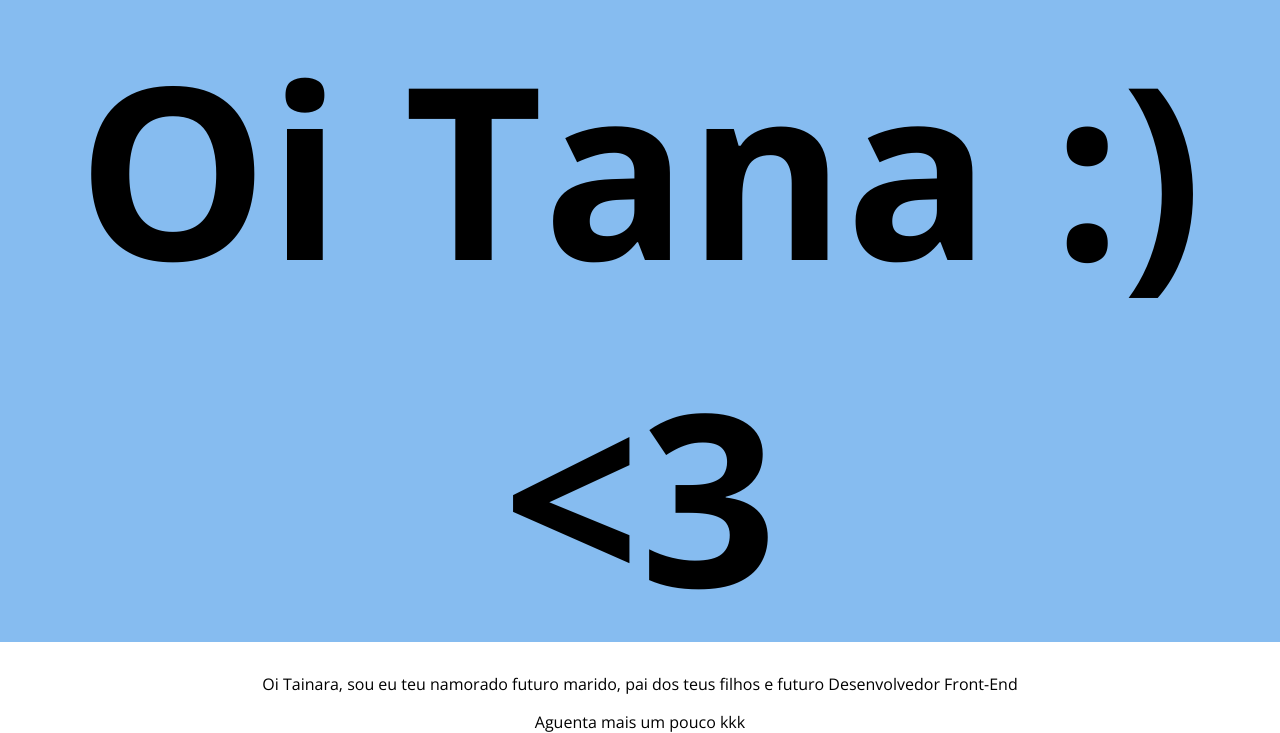
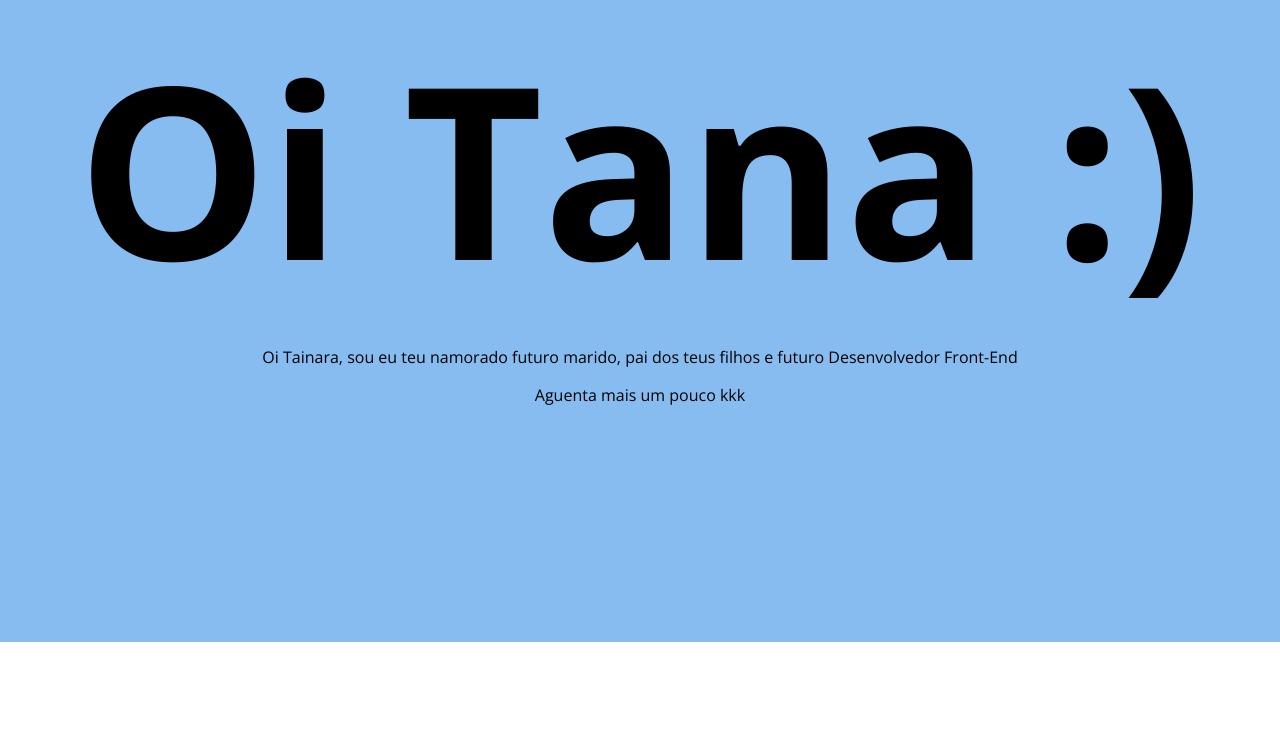
Before and after one commit to robsonwssantos/desafio-cursodev-frase, a plain HTML site: page index.html in a window 1280 px wide. Shown: the part 158-891 px from the top of the page. After the commit the page ends 800 px from the top, so only its background shows below. Drawn offline with nearby package versions, Linux system fonts and the light colour scheme.

Commit message:
Atualização

```diff
--- a/index.html
+++ b/index.html
@@ -12,14 +12,12 @@
 <body>
     <div class="container">
         <div class="frases">
-            <h1 class="title">
-            Oi Tana :) <3 </h1>
+            <h1 class="title"> Oi Tana :) </h1>
             <div class="frases01">
                 <p>Oi Tainara, sou eu teu namorado futuro marido, pai dos teus filhos e futuro Desenvolvedor Front-End</p>
                 <p>Aguenta mais um pouco kkk</p>
             </div>
     </div>
         </div>
-
 </body>
 </html>
```
